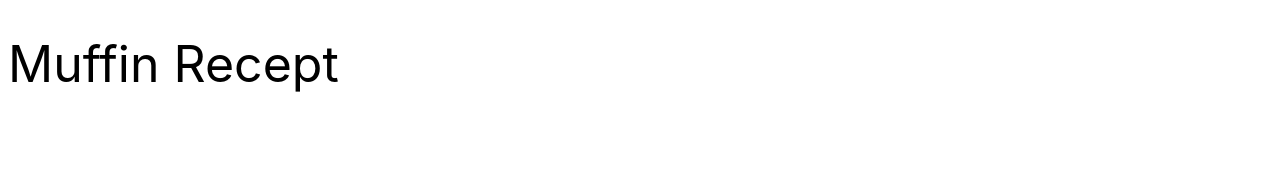
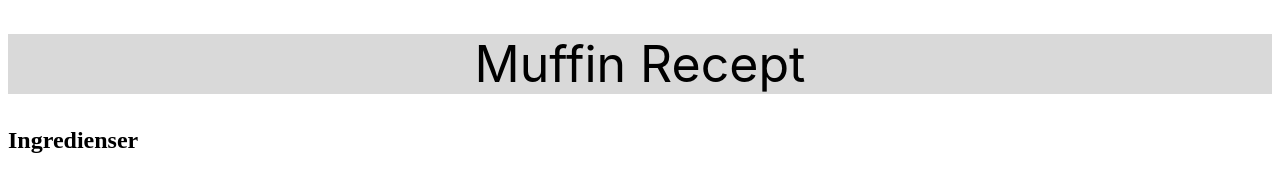
Before and after one commit to TE22B-Balint-Csuti/project-start, a plain HTML site: page index.html in a window 1280 px wide. Drawn offline with Linux system fonts and the light colour scheme.

Commit message:
ingredienser

```diff
--- a/index.html
+++ b/index.html
@@ -8,5 +8,10 @@
 </head>
 <body>
     <h1>Muffin Recept</h1>
+    <div>
+        <h2>Ingredienser</h2>
+    </div>
+
+
 </body>
 </html>
--- a/style.css
+++ b/style.css
@@ -6,4 +6,6 @@ h1
     font-style: normal;
     font-weight: 400;
     line-height: normal;
+    background: #D9D9D9;
+    text-align: center;
 }
```
